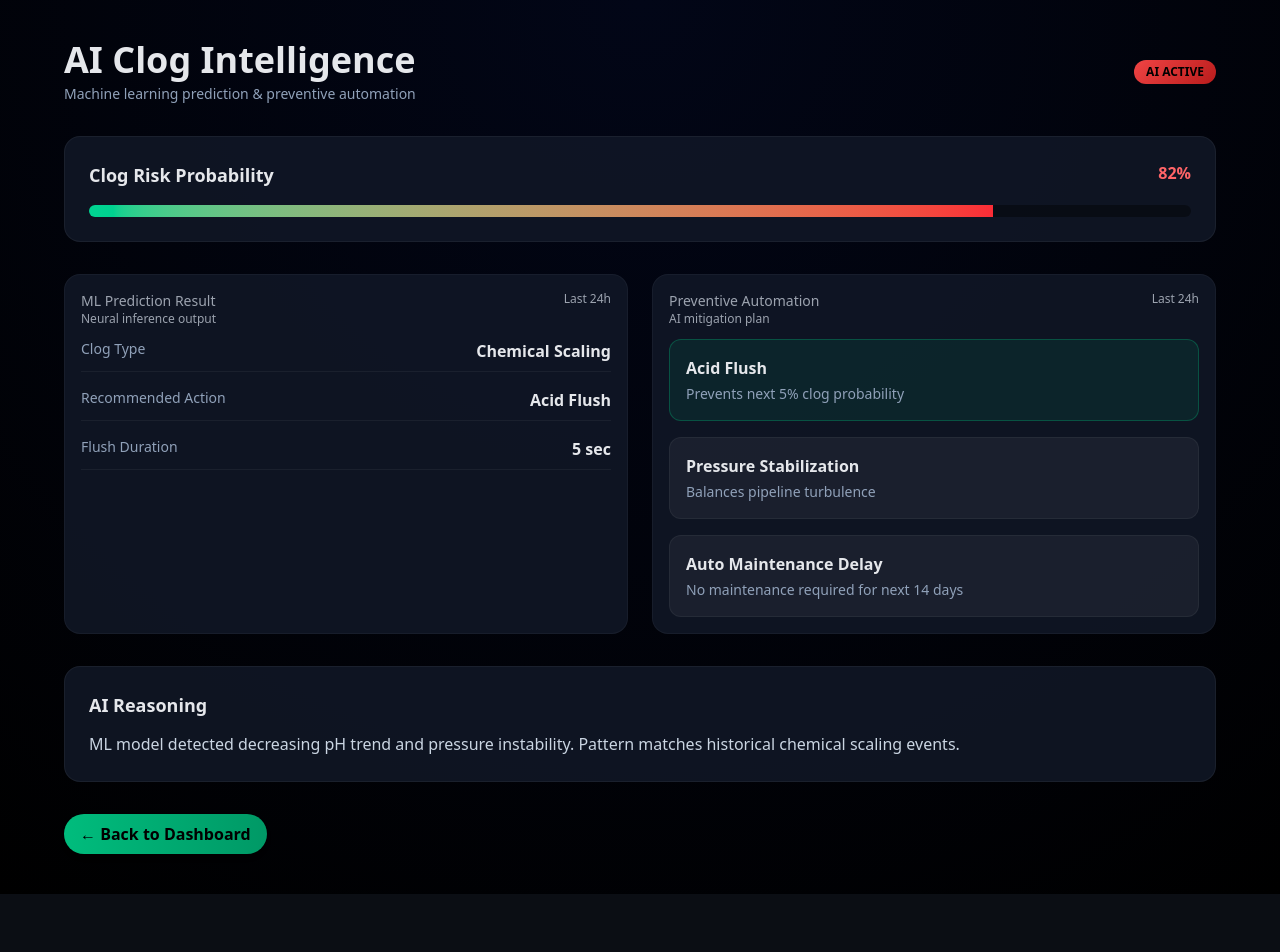
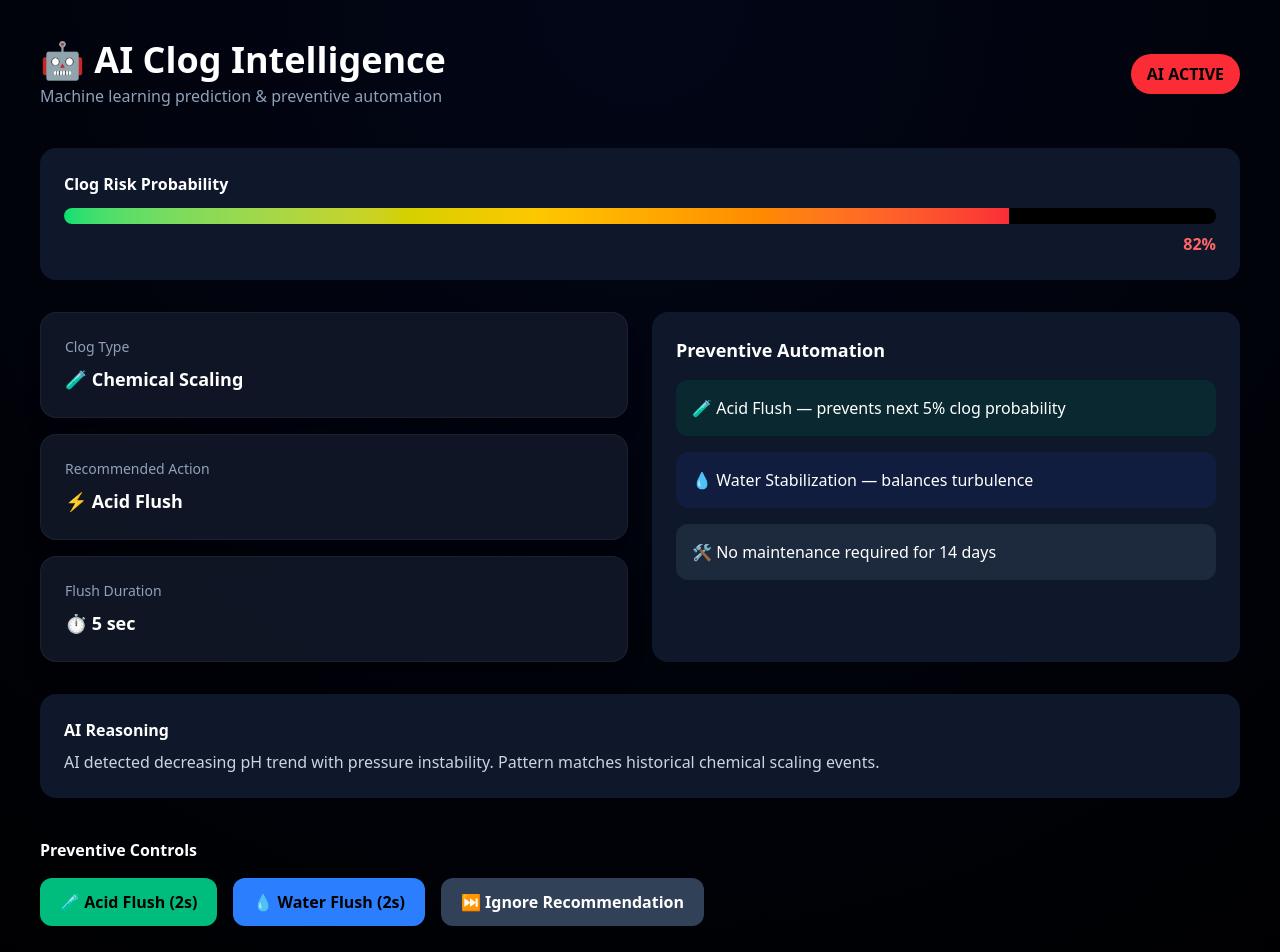
Before and after one commit to Swara696/fertiguard-dashboard, a Next.js app: page /ml-predictions in a window 1280 px wide. Shown: the top 952 px of the page. Before the commit the page ends 894 px from the top, so only its background shows below. Built offline with nearby package versions, Linux system fonts and the light colour scheme.

Commit message:
ml prediction update

```diff
--- a/app/ml-predictions/page.js
+++ b/app/ml-predictions/page.js
@@ -2,193 +2,213 @@
 
 import { useEffect, useState } from "react";
 import Link from "next/link";
-import ChartCard from "../../src/components/visuals/ChartCard";
-import Badge from "../../src/components/visuals/Badge";
-import PrimaryButton from "../../src/components/visuals/PrimaryButton";
+import { motion, AnimatePresence } from "framer-motion";
+
+/* ---------- SMALL COMPONENTS ---------- */
+
+const Card = ({ title, children }) => (
+  <div className="bg-[rgba(17,24,39,0.9)] border border-white/5 rounded-2xl p-6 shadow-xl">
+    <p className="text-sm text-slate-400">{title}</p>
+    <div className="mt-2 text-lg font-semibold">{children}</div>
+  </div>
+);
+
+const ActionButton = ({ label, color, onClick }) => (
+  <motion.button
+    whileHover={{ scale: 1.05 }}
+    whileTap={{ scale: 0.95 }}
+    onClick={onClick}
+    className={`px-5 py-3 rounded-xl font-bold ${color}`}
+  >
+    {label}
+  </motion.button>
+);
+
+/* ---------- MAIN PAGE ---------- */
 
 export default function MLPredictionPage() {
+  const [prediction, setPrediction] = useState(null);
+  const [executing, setExecuting] = useState(false);
+  const [actionText, setActionText] = useState("");
 
-  const [prediction, setPrediction] = useState(null);
-  const [loading, setLoading] = useState(true);
-  const [confidence, setConfidence] = useState(0);
+  /* ---- Fake ML Load ---- */
+  useEffect(() => {
+    setTimeout(() => {
+      setPrediction({
+        clog_risk: 82,
+        clog_type: "Chemical Scaling",
+        recommendation: "Acid Flush",
+        duration: 5,
+        explanation:
+          "AI detected decreasing pH trend with pressure instability. Pattern matches historical chemical scaling events.",
+      });
+    }, 1200);
+  }, []);
 
-  /* ---------------- ML SIMULATION ---------------- */
-  useEffect(() => {
+  /* ---- Execute AI Action ---- */
+  const runAction = (text) => {
+    setActionText(text);
+    setExecuting(true);
 
     setTimeout(() => {
-      setPrediction({
-        clog_risk: "HIGH",
-        probability: 82,
-        predicted_clog_type: "Chemical Scaling",
-        recommended_action: "Acid Flush",
-        recommended_duration_sec: 5,
-        maintenance_prediction: "No maintenance required for next 14 days",
-        explanation:
-          "ML model detected decreasing pH trend and pressure instability. Pattern matches historical chemical scaling events.",
-      });
-
-      setLoading(false);
-    }, 1500);
-
-  }, []);
-
-  /* confidence animation */
-  useEffect(() => {
-    if (!prediction) return;
-
-    let i = 0;
-    const timer = setInterval(() => {
-      i += 2;
-      setConfidence(i);
-      if (i >= prediction.probability) clearInterval(timer);
-    }, 30);
-
-    return () => clearInterval(timer);
-  }, [prediction]);
-
-  /* ---------------- UI ---------------- */
+      setExecuting(false);
+    }, 2200);
+  };
 
   return (
-    <main className="min-h-screen p-6 sm:p-10"
+    <main className="min-h-screen p-10 text-white"
       style={{ background: "radial-gradient(circle at top,#020617,#000)" }}
     >
-      <div className="max-w-6xl mx-auto space-y-8">
 
-        {/* HEADER */}
-        <div className="flex justify-between items-center">
-          <div>
-            <h1 className="text-4xl font-extrabold">
-              AI Clog Intelligence
-            </h1>
+      {/* HEADER */}
+      <div className="flex justify-between items-center">
+        <div>
+          <h1 className="text-4xl font-extrabold">
+            🤖 AI Clog Intelligence
+          </h1>
+          <p className="text-slate-400 mt-1">
+            Machine learning prediction & preventive automation
+          </p>
+        </div>
 
-            <p className="text-sm text-slate-400 mt-1">
-              Machine learning prediction & preventive automation
+        <div className="px-4 py-2 bg-red-500 rounded-full font-bold text-black">
+          AI ACTIVE
+        </div>
+      </div>
+
+      {/* LOADING */}
+      {!prediction && (
+        <p className="mt-10 font-bold animate-pulse">
+          Running neural inference...
+        </p>
+      )}
+
+      {/* CONTENT */}
+      {prediction && (
+        <>
+          {/* RISK BAR */}
+          <div className="mt-10 bg-slate-900 rounded-2xl p-6">
+            <p className="font-bold mb-3">Clog Risk Probability</p>
+
+            <div className="w-full h-4 bg-black rounded-full overflow-hidden">
+              <motion.div
+                initial={{ width: 0 }}
+                animate={{ width: `${prediction.clog_risk}%` }}
+                transition={{ duration: 1 }}
+                className="h-full bg-gradient-to-r from-green-400 via-yellow-400 to-red-500"
+              />
+            </div>
+
+            <p className="mt-2 text-right text-red-400 font-bold">
+              {prediction.clog_risk}%
             </p>
           </div>
 
-          <Badge tone={prediction?.clog_risk === "HIGH" ? "critical" : "healthy"}>
-            AI ACTIVE
-          </Badge>
-        </div>
+          {/* GRID */}
+          <div className="grid lg:grid-cols-2 gap-6 mt-8">
 
-        {/* LOADING */}
-        {loading && (
-          <div className="text-lg font-semibold text-slate-400">
-            Running ML model analysis...
-          </div>
-        )}
+            {/* ML RESULT */}
+            <div className="space-y-4">
+              <Card title="Clog Type">
+                🧪 {prediction.clog_type}
+              </Card>
 
-        {/* RESULTS */}
-        {prediction && (
+              <Card title="Recommended Action">
+                ⚡ {prediction.recommendation}
+              </Card>
 
-          <>
-            {/* RISK VISUAL */}
-            <div className="bg-[rgba(17,24,39,0.85)] rounded-2xl p-6 border border-white/5">
+              <Card title="Flush Duration">
+                ⏱ {prediction.duration} sec
+              </Card>
+            </div>
 
-              <div className="flex justify-between mb-4">
-                <h2 className="font-bold text-lg">Clog Risk Probability</h2>
-                <span className="text-red-400 font-bold">
-                  {confidence}%
-                </span>
+            {/* AI AUTOMATION */}
+            <div className="bg-slate-900 rounded-2xl p-6 space-y-4">
+              <h3 className="font-bold text-lg">
+                Preventive Automation
+              </h3>
+
+              <div className="p-4 bg-emerald-900/30 rounded-xl">
+                🧪 Acid Flush — prevents next 5% clog probability
               </div>
 
-              <div className="h-3 bg-black/40 rounded-full overflow-hidden">
-                <div
-                  className="h-full bg-gradient-to-r from-emerald-400 to-red-500 transition-all duration-300"
-                  style={{ width: `${confidence}%` }}
-                />
+              <div className="p-4 bg-blue-900/20 rounded-xl">
+                💧 Water Stabilization — balances turbulence
+              </div>
+
+              <div className="p-4 bg-slate-800 rounded-xl">
+                🛠 No maintenance required for 14 days
               </div>
             </div>
+          </div>
 
-            {/* MAIN GRID */}
-            <div className="grid grid-cols-1 lg:grid-cols-2 gap-6">
+          {/* AI REASONING */}
+          <div className="mt-8 bg-slate-900 rounded-2xl p-6">
+            <h3 className="font-bold mb-2">AI Reasoning</h3>
+            <p className="text-slate-300">
+              {prediction.explanation}
+            </p>
+          </div>
 
-              {/* ML OUTPUT */}
-              <ChartCard title="ML Prediction Result" hint="Neural inference output">
+          {/* ACTION CONTROLS */}
+          <div className="mt-10">
+            <h3 className="font-bold mb-4">
+              Preventive Controls
+            </h3>
 
-                <div className="space-y-4">
+            <div className="flex flex-wrap gap-4">
+              <ActionButton
+                label="🧪 Acid Flush (2s)"
+                color="bg-emerald-500 text-black"
+                onClick={() => runAction("Acid Flush Initiated")}
+              />
 
-                  <InfoRow label="Clog Type" value={prediction.predicted_clog_type}/>
-                  <InfoRow label="Recommended Action" value={prediction.recommended_action}/>
-                  <InfoRow label="Flush Duration" value={`${prediction.recommended_duration_sec} sec`} />
+              <ActionButton
+                label="💧 Water Flush (2s)"
+                color="bg-blue-500 text-black"
+                onClick={() => runAction("Water Flush Running")}
+              />
 
-                </div>
+              <ActionButton
+                label="⏭ Ignore Recommendation"
+                color="bg-slate-700"
+                onClick={() => runAction("Recommendation Ignored")}
+              />
+            </div>
+          </div>
 
-              </ChartCard>
+          {/* BACK */}
+          <Link href="/">
+            <button className="mt-12 px-6 py-3 bg-white text-black rounded-xl font-bold">
+              ← Back to Dashboard
+            </button>
+          </Link>
+        </>
+      )}
 
-              {/* PREVENTION PANEL */}
-              <ChartCard title="Preventive Automation" hint="AI mitigation plan">
-
-                <div className="space-y-4">
-
-                  <ActionCard
-                    title="Acid Flush"
-                    desc="Prevents next 5% clog probability"
-                    active
-                  />
-
-                  <ActionCard
-                    title="Pressure Stabilization"
-                    desc="Balances pipeline turbulence"
-                  />
-
-                  <ActionCard
-                    title="Auto Maintenance Delay"
-                    desc={prediction.maintenance_prediction}
-                  />
-
-                </div>
-
-              </ChartCard>
-            </div>
-
-            {/* AI EXPLANATION */}
-            <div className="bg-[rgba(17,24,39,0.85)] rounded-2xl p-6 border border-white/5">
-
-              <h3 className="font-semibold text-lg mb-3">
-                AI Reasoning
-              </h3>
-
-              <p className="text-slate-300 leading-relaxed">
-                {prediction.explanation}
+      {/* EXECUTION MODAL */}
+      <AnimatePresence>
+        {executing && (
+          <motion.div
+            initial={{ opacity: 0 }}
+            animate={{ opacity: 1 }}
+            exit={{ opacity: 0 }}
+            className="fixed inset-0 bg-black/70 flex items-center justify-center"
+          >
+            <motion.div
+              initial={{ scale: 0.8 }}
+              animate={{ scale: 1 }}
+              className="bg-slate-900 p-8 rounded-2xl text-center"
+            >
+              <div className="animate-spin text-3xl mb-4">⚙️</div>
+              <p className="font-bold">{actionText}</p>
+              <p className="text-sm text-slate-400 mt-2">
+                AI executing preventive automation...
               </p>
-            </div>
-
-          </>
+            </motion.div>
+          </motion.div>
         )}
-
-        {/* BACK BUTTON */}
-        <Link href="/dashboard">
-          <PrimaryButton>
-            ← Back to Dashboard
-          </PrimaryButton>
-        </Link>
-
-      </div>
+      </AnimatePresence>
     </main>
   );
 }
-
-/* ---------- SMALL COMPONENTS ---------- */
-
-function InfoRow({ label, value }) {
-  return (
-    <div className="flex justify-between border-b border-white/5 pb-2">
-      <span className="text-slate-400 text-sm">{label}</span>
-      <span className="font-semibold">{value}</span>
-    </div>
-  );
-}
-
-function ActionCard({ title, desc, active }) {
-  return (
-    <div className={`p-4 rounded-xl border transition
-      ${active
-        ? "border-emerald-500/30 bg-emerald-500/10"
-        : "border-white/5 bg-white/5"}
-    `}>
-      <p className="font-semibold">{title}</p>
-      <p className="text-sm text-slate-400 mt-1">{desc}</p>
-    </div>
-  );
-}
```
